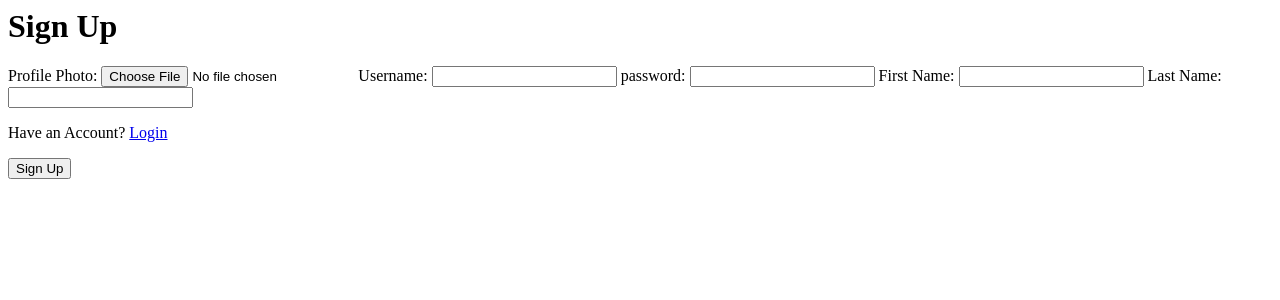
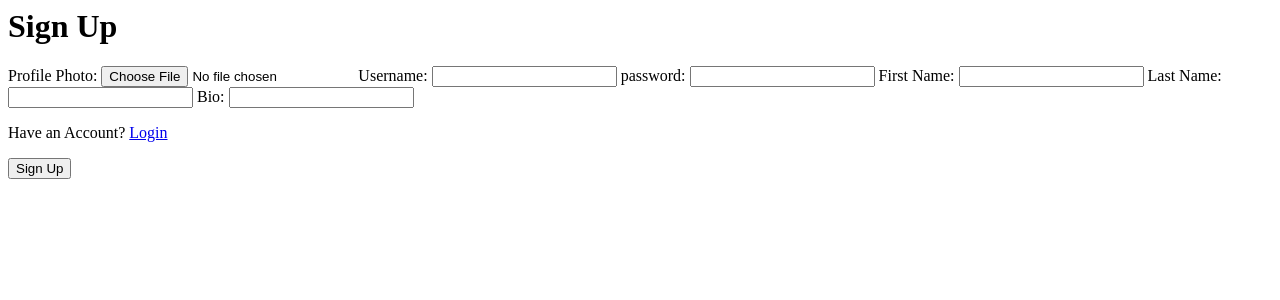
Before and after one commit to mrymSharaf/Horizon, a Django app: page /auth/signup/ in a window 1280 px wide. Shown: the top 300 px of the page. Run offline with Django 5.2, Linux system fonts and the light colour scheme.

Commit message:
add bio to profile model

```diff
--- a/main_app/forms.py
+++ b/main_app/forms.py
@@ -5,6 +5,7 @@ from .models import Visit, Country, Comment, Profile, City
 
 class SignupForm(forms.ModelForm):
     profile_photo = forms.ImageField(required=False)
+    bio = forms.CharField(widget=forms.Textarea, required=False)
 
     class Meta:
         model = User
@@ -18,6 +19,7 @@ class SignupForm(forms.ModelForm):
      profile, created = Profile.objects.get_or_create(user=user)
      if self.cleaned_data.get("profile_photo"):
         profile.profile_photo= self.cleaned_data["profile_photo"]
+        profile.bio = self.cleaned_data.get("bio", "")
         profile.save()
 
      return user
--- a/main_app/models.py
+++ b/main_app/models.py
@@ -86,6 +86,7 @@ class VisitLike(models.Model):
 class Profile(models.Model):
     user = models.OneToOneField(User, on_delete=models.CASCADE)
     profile_photo = models.ImageField(storage=MediaCloudinaryStorage(),blank=True, null=True)
+    bio = models.CharField(max_length=500, blank=True, null=True)
 
     class Meta:
         db_table = 'profile'
--- a/main_app/templates/registration/signup.html
+++ b/main_app/templates/registration/signup.html
@@ -62,6 +62,17 @@
             </ul>
         {% endif %}
 
+        <label for="bio"> Bio:</label>
+        <input type="text" id="bio" name="bio">
+
+        {% if form.bio.errors %}
+            <ul>
+            {% for error in form.bio.errors %}
+                <li>{{ error }}</li>
+            {% endfor %}
+            </ul>
+        {% endif %}
+
         <p> Have an Account? <a href="{% url "login" %}">Login</a> </p>
 
         <button type="submit">Sign Up</button>
```
Also changed, not shown: main_app/migrations/0010_profile_bio.py (added).
